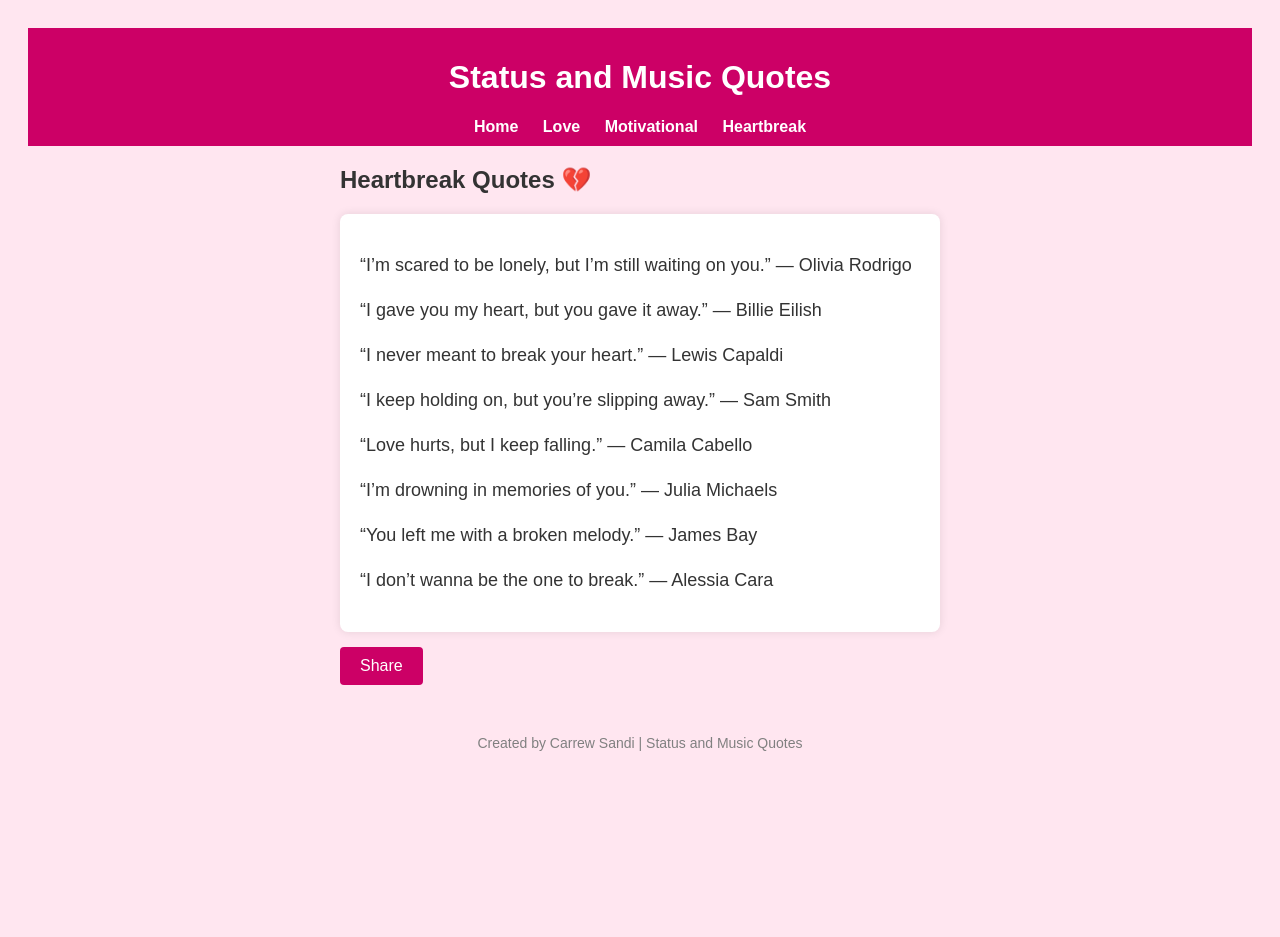
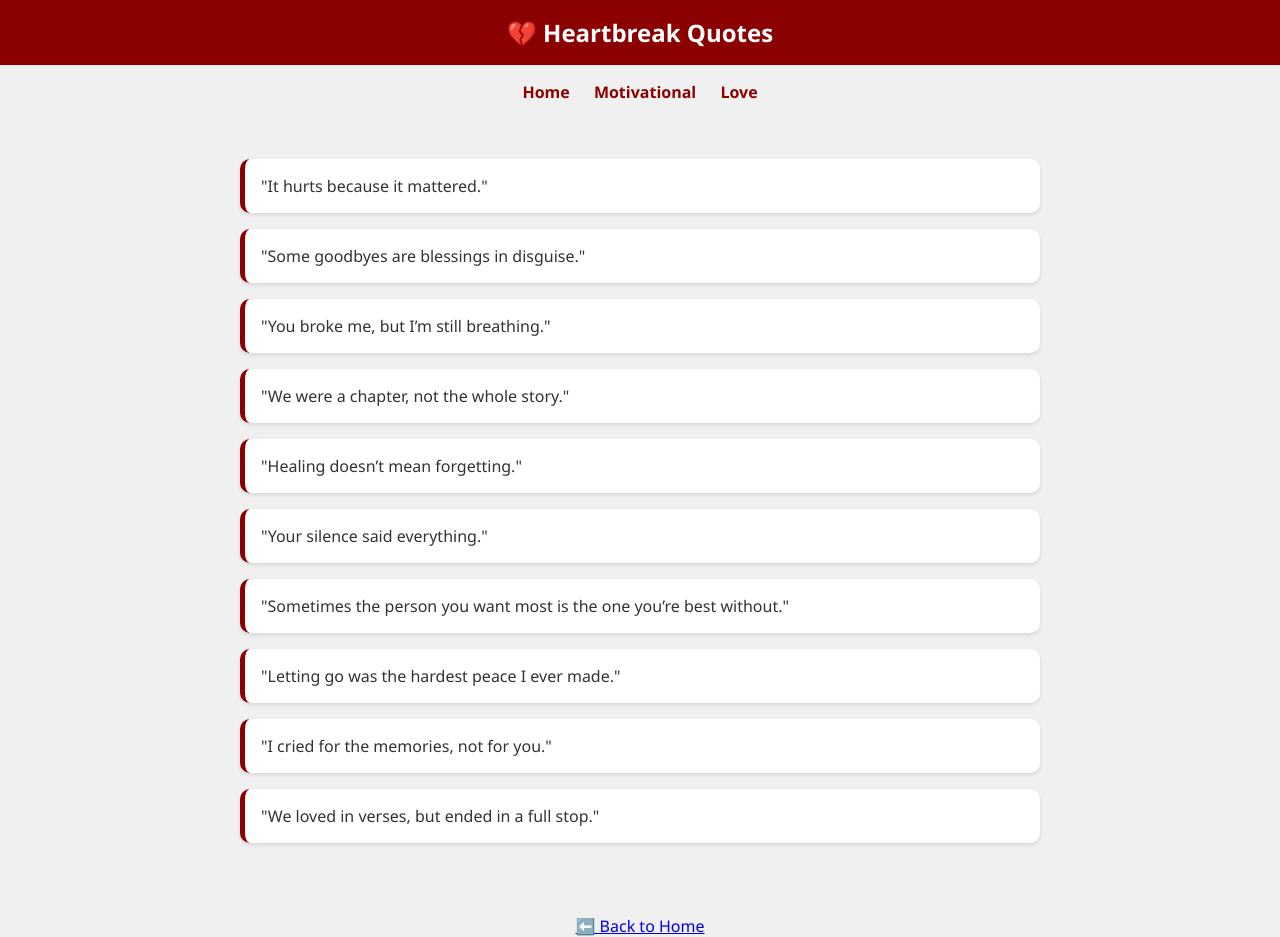
Before and after one commit to Carrew/Status-and-Music-Quotes-, a plain HTML site: page heartbreak.html in a window 1280 px wide. Before the commit the page ends 800 px from the top, so only its background shows below. Drawn offline with Linux system fonts and the light colour scheme.

Commit message:
Update heartbreak.html

```diff
--- a/heartbreak.html
+++ b/heartbreak.html
@@ -2,98 +2,81 @@
 <html lang="en">
 <head>
   <meta charset="UTF-8" />
-  <title>Heartbreak Quotes | Status and Music Quotes</title>
+  <meta name="viewport" content="width=device-width, initial-scale=1.0"/>
+  <title>Heartbreak Quotes - Status and Music Quotes</title>
   <style>
     body {
-      font-family: Arial, sans-serif;
-      padding: 20px;
-      background: #ffe6f0;
+      font-family: 'Segoe UI', sans-serif;
+      background-color: #f0f0f0;
+      margin: 0;
+      padding: 0;
       color: #333;
     }
     header {
-      background: #cc0066;
+      background-color: #8b0000;
+      padding: 1rem;
+      text-align: center;
       color: white;
-      padding: 10px;
+      font-size: 1.5rem;
+      font-weight: bold;
+    }
+    .container {
+      padding: 1.5rem;
+      max-width: 800px;
+      margin: auto;
+    }
+    .quote {
+      background-color: white;
+      padding: 1rem;
+      margin: 1rem 0;
+      border-left: 5px solid #8b0000;
+      border-radius: 10px;
+      box-shadow: 0 2px 4px rgba(0,0,0,0.1);
+    }
+    .quote:hover {
+      background-color: #f8d7da;
+    }
+    nav {
+      background-color: #f0f0f0;
       text-align: center;
+      padding: 1rem;
     }
     nav a {
-      color: white;
       margin: 0 10px;
       text-decoration: none;
+      color: #8b0000;
       font-weight: bold;
     }
-    nav a:hover {
-      text-decoration: underline;
-    }
-    main {
-      max-width: 600px;
-      margin: 20px auto;
-    }
-    .quote-box {
-      background: white;
-      padding: 20px;
-      border-radius: 8px;
-      margin-top: 20px;
-      box-shadow: 0 0 10px rgba(0,0,0,0.1);
-      line-height: 1.5;
-      font-size: 18px;
-    }
-    button {
-      margin-top: 15px;
-      padding: 10px 20px;
-      background: #cc0066;
-      color: white;
-      border: none;
-      border-radius: 4px;
-      cursor: pointer;
-      font-size: 16px;
-    }
-    button:hover {
-      background: #990047;
-    }
-    footer {
-      margin-top: 50px;
+    .back {
+      margin-top: 2rem;
       text-align: center;
-      font-size: 14px;
-      color: gray;
     }
   </style>
 </head>
 <body>
-  <header>
-    <h1>Status and Music Quotes</h1>
-    <nav>
-      <a href="index.html">Home</a>
-      <a href="love.html">Love</a>
-      <a href="motivational.html">Motivational</a>
-      <a href="heartbreak.html">Heartbreak</a>
-    </nav>
-  </header>
+  <header>💔 Heartbreak Quotes</header>
 
-  <main>
-    <h2>Heartbreak Quotes 💔</h2>
-    <div class="quote-box">
-      <p>“I’m scared to be lonely, but I’m still waiting on you.” — Olivia Rodrigo</p>
-      <p>“I gave you my heart, but you gave it away.” — Billie Eilish</p>
-      <p>“I never meant to break your heart.” — Lewis Capaldi</p>
-      <p>“I keep holding on, but you’re slipping away.” — Sam Smith</p>
-      <p>“Love hurts, but I keep falling.” — Camila Cabello</p>
-      <p>“I’m drowning in memories of you.” — Julia Michaels</p>
-      <p>“You left me with a broken melody.” — James Bay</p>
-      <p>“I don’t wanna be the one to break.” — Alessia Cara</p>
-    </div>
-    <button onclick="shareQuote()">Share</button>
-  </main>
+  <nav>
+    <a href="index.html">Home</a>
+    <a href="motivational.html">Motivational</a>
+    <a href="love.html">Love</a>
+  </nav>
 
-  <footer>
-    <p>Created by Carrew Sandi | Status and Music Quotes</p>
-  </footer>
+  <div class="container">
+    <div class="quote">"It hurts because it mattered."</div>
+    <div class="quote">"Some goodbyes are blessings in disguise."</div>
+    <div class="quote">"You broke me, but I’m still breathing."</div>
+    <div class="quote">"We were a chapter, not the whole story."</div>
+    <div class="quote">"Healing doesn’t mean forgetting."</div>
+    <div class="quote">"Your silence said everything."</div>
+    <div class="quote">"Sometimes the person you want most is the one you’re best without."</div>
+    <div class="quote">"Letting go was the hardest peace I ever made."</div>
+    <div class="quote">"I cried for the memories, not for you."</div>
+    <div class="quote">"We loved in verses, but ended in a full stop."</div>
+  </div>
 
-  <script>
-    function shareQuote() {
-      const text = "Feeling heartbroken? These quotes might help 💔:\nhttps://carrew.github.io/Status-and-Music-Quotes-/heartbreak.html";
-      window.open(`https://wa.me/?text=${encodeURIComponent(text)}`, "_blank");
-    }
-  </script>
+  <div class="back">
+    <a href="index.html">⬅️ Back to Home</a>
+  </div>
 </body>
 </html>
```
